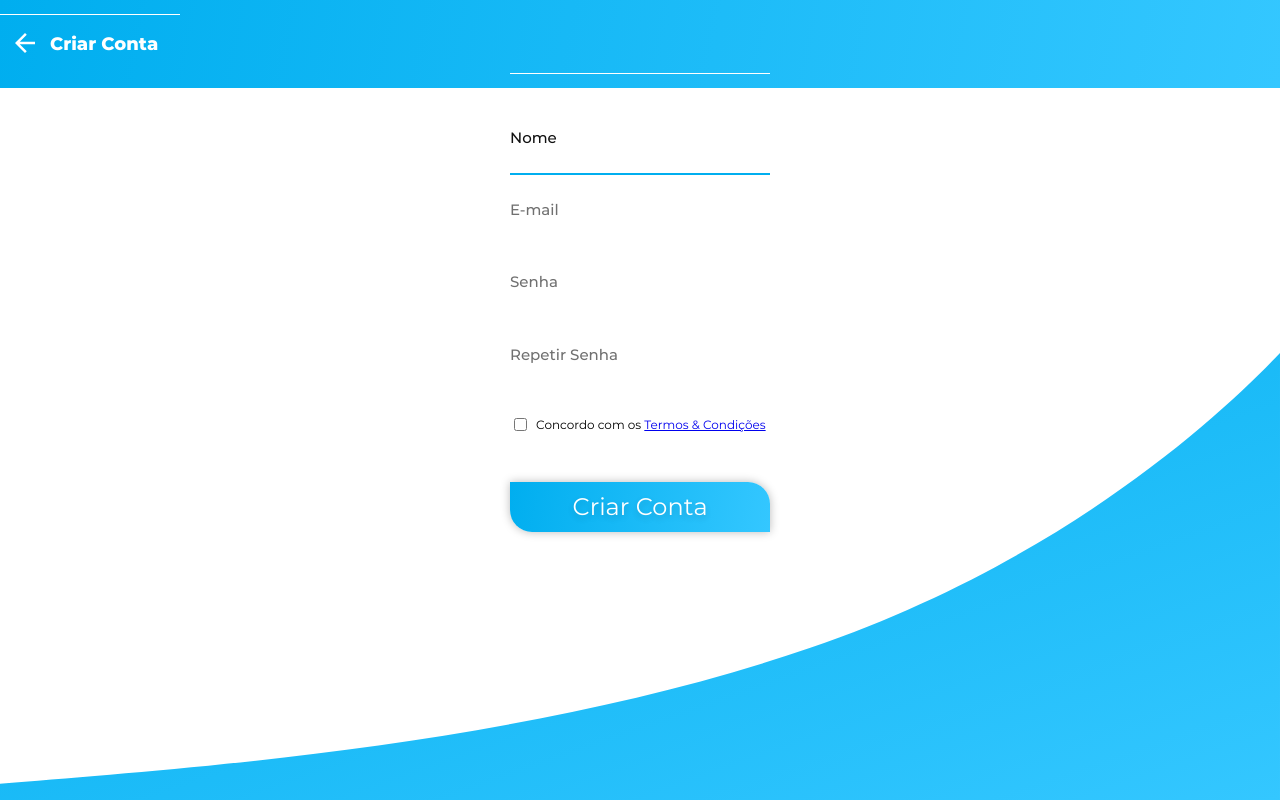
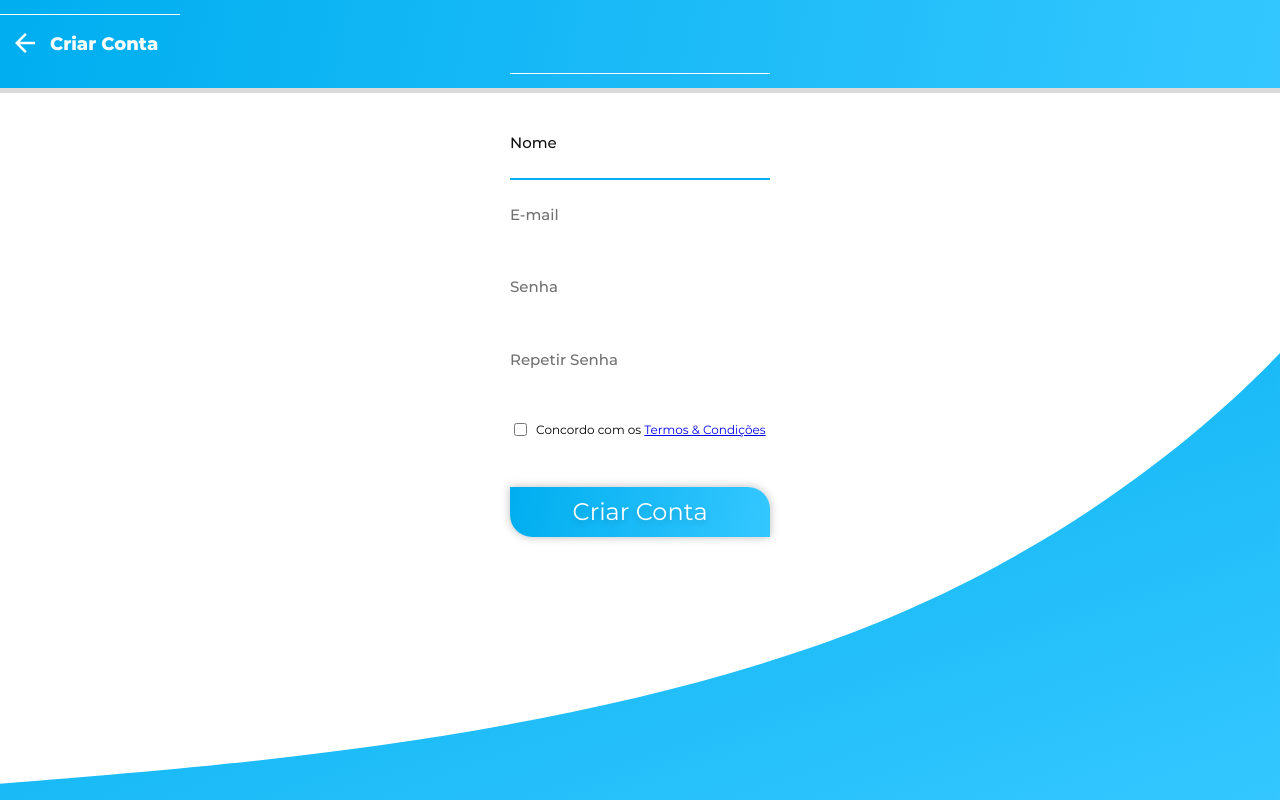
Before and after one commit to WolneiACordeiro/Narrative-Phonegap, a PHP site: page /www/criarconta.html in a window 1280 px wide. Run offline with PHP 8.4, Linux system fonts and the light colour scheme.

Commit message:
24/05/21

```diff
--- a/platforms/browser/www/criarconta.html
+++ b/platforms/browser/www/criarconta.html
@@ -31,6 +31,7 @@
                 <img src="img/components/line_bot.svg" alt="Linha">
             </div>
         </div>
+        <div class="bottom-block"></div>
 
         <div class="form-conta animate-apper">
             <form name="criar-conta" action="">
--- a/platforms/browser/www/css/index.css
+++ b/platforms/browser/www/css/index.css
@@ -11,7 +11,7 @@
 
 @font-face {
     font-family: 'Montserrat';
-    src: url('fonts/Montserrat-BlackItalic.woff') format('woff');
+    src: url('../fonts/Montserrat-BlackItalic.woff') format('woff');
     font-weight: 900;
     font-style: italic;
     font-display: swap;
@@ -19,7 +19,7 @@
 
 @font-face {
     font-family: 'Montserrat';
-    src: url('fonts/Montserrat-Bold.woff') format('woff');
+    src: url('../fonts/Montserrat-Bold.woff') format('woff');
     font-weight: bold;
     font-style: normal;
     font-display: swap;
@@ -27,7 +27,7 @@
 
 @font-face {
     font-family: 'Montserrat';
-    src: url('fonts/Montserrat-Black.woff') format('woff');
+    src: url('../fonts/Montserrat-Black.woff') format('woff');
     font-weight: 900;
     font-style: normal;
     font-display: swap;
@@ -35,7 +35,7 @@
 
 @font-face {
     font-family: 'Montserrat';
-    src: url('fonts/Montserrat-BoldItalic.woff') format('woff');
+    src: url('../fonts/Montserrat-BoldItalic.woff') format('woff');
     font-weight: bold;
     font-style: italic;
     font-display: swap;
@@ -43,7 +43,7 @@
 
 @font-face {
     font-family: 'Montserrat';
-    src: url('fonts/Montserrat-ExtraBoldItalic.woff') format('woff');
+    src: url('../fonts/Montserrat-ExtraBoldItalic.woff') format('woff');
     font-weight: bold;
     font-style: italic;
     font-display: swap;
@@ -51,7 +51,7 @@
 
 @font-face {
     font-family: 'Montserrat';
-    src: url('fonts/Montserrat-ExtraBold.woff') format('woff');
+    src: url('../fonts/Montserrat-ExtraBold.woff') format('woff');
     font-weight: bold;
     font-style: normal;
     font-display: swap;
@@ -59,7 +59,7 @@
 
 @font-face {
     font-family: 'Montserrat';
-    src: url('fonts/Montserrat-ExtraLight.woff') format('woff');
+    src: url('../fonts/Montserrat-ExtraLight.woff') format('woff');
     font-weight: 200;
     font-style: normal;
     font-display: swap;
@@ -67,7 +67,7 @@
 
 @font-face {
     font-family: 'Montserrat';
-    src: url('fonts/Montserrat-Italic.woff') format('woff');
+    src: url('../fonts/Montserrat-Italic.woff') format('woff');
     font-weight: normal;
     font-style: italic;
     font-display: swap;
@@ -75,7 +75,7 @@
 
 @font-face {
     font-family: 'Montserrat';
-    src: url('fonts/Montserrat-ExtraLightItalic.woff') format('woff');
+    src: url('../fonts/Montserrat-ExtraLightItalic.woff') format('woff');
     font-weight: 200;
     font-style: italic;
     font-display: swap;
@@ -83,7 +83,7 @@
 
 @font-face {
     font-family: 'Montserrat';
-    src: url('fonts/Montserrat-Light.woff') format('woff');
+    src: url('../fonts/Montserrat-Light.woff') format('woff');
     font-weight: 300;
     font-style: normal;
     font-display: swap;
@@ -91,7 +91,7 @@
 
 @font-face {
     font-family: 'Montserrat';
-    src: url('fonts/Montserrat-LightItalic.woff') format('woff');
+    src: url('../fonts/Montserrat-LightItalic.woff') format('woff');
     font-weight: 300;
     font-style: italic;
     font-display: swap;
@@ -99,7 +99,7 @@
 
 @font-face {
     font-family: 'Montserrat';
-    src: url('fonts/Montserrat-Medium.woff') format('woff');
+    src: url('../fonts/Montserrat-Medium.woff') format('woff');
     font-weight: 500;
     font-style: normal;
     font-display: swap;
@@ -107,7 +107,7 @@
 
 @font-face {
     font-family: 'Montserrat';
-    src: url('fonts/Montserrat-MediumItalic.woff') format('woff');
+    src: url('../fonts/Montserrat-MediumItalic.woff') format('woff');
     font-weight: 500;
     font-style: italic;
     font-display: swap;
@@ -115,7 +115,7 @@
 
 @font-face {
     font-family: 'Montserrat';
-    src: url('fonts/Montserrat-SemiBold.woff') format('woff');
+    src: url('../fonts/Montserrat-SemiBold.woff') format('woff');
     font-weight: 600;
     font-style: normal;
     font-display: swap;
@@ -123,7 +123,7 @@
 
 @font-face {
     font-family: 'Montserrat';
-    src: url('fonts/Montserrat-Regular.woff') format('woff');
+    src: url('../fonts/Montserrat-Regular.woff') format('woff');
     font-weight: normal;
     font-style: normal;
     font-display: swap;
@@ -131,7 +131,7 @@
 
 @font-face {
     font-family: 'Montserrat';
-    src: url('fonts/Montserrat-SemiBoldItalic.woff') format('woff');
+    src: url('../fonts/Montserrat-SemiBoldItalic.woff') format('woff');
     font-weight: 600;
     font-style: italic;
     font-display: swap;
@@ -139,7 +139,7 @@
 
 @font-face {
     font-family: 'Montserrat';
-    src: url('fonts/Montserrat-ThinItalic.woff') format('woff');
+    src: url('../fonts/Montserrat-ThinItalic.woff') format('woff');
     font-weight: 100;
     font-style: italic;
     font-display: swap;
@@ -147,7 +147,7 @@
 
 @font-face {
     font-family: 'Montserrat';
-    src: url('fonts/Montserrat-Thin.woff') format('woff');
+    src: url('../fonts/Montserrat-Thin.woff') format('woff');
     font-weight: 100;
     font-style: normal;
     font-display: swap;
--- a/platforms/browser/www/historiasalvar.html
+++ b/platforms/browser/www/historiasalvar.html
@@ -77,7 +77,6 @@
             <div class="sub-options-block-2">
                 <img src="img/icons/delete.svg" alt="Limpar">
             </div>
-            <img src="img/components/crop_line.svg" alt="Linha">
             <div class="sub-options-block-3 block-3-blue">
                 <img src="img/icons/save.svg" alt="Salvar">
             </div>
--- a/www/criarconta.html
+++ b/www/criarconta.html
@@ -31,6 +31,7 @@
                 <img src="img/components/line_bot.svg" alt="Linha">
             </div>
         </div>
+        <div class="bottom-block"></div>
 
         <div class="form-conta animate-apper">
             <form name="criar-conta" action="">
--- a/www/historiasalvar.html
+++ b/www/historiasalvar.html
@@ -77,7 +77,6 @@
             <div class="sub-options-block-2">
                 <img src="img/icons/delete.svg" alt="Limpar">
             </div>
-            <img src="img/components/crop_line.svg" alt="Linha">
             <div class="sub-options-block-3 block-3-blue">
                 <img src="img/icons/save.svg" alt="Salvar">
             </div>
```
Also changed, not shown: www/css/index.css (+18 -18 lines), platforms/browser/www/img/components/crop_line.svg, platforms/browser/www/img/components/crop_line_soft.svg (added), www/img/components/crop_line.svg, www/img/components/crop_line_soft.svg (added).
